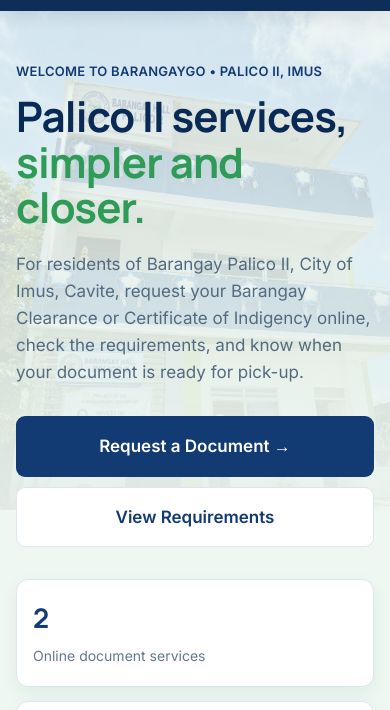
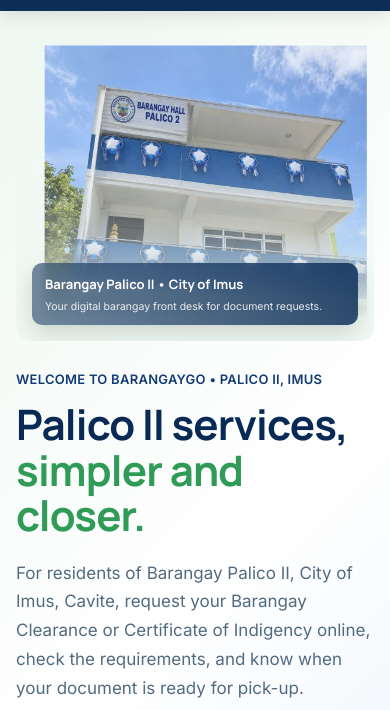
Before and after one commit to Aquisap13/BArangayGO, a plain HTML site: page index.html in a window 390 px wide. Shown: the part 63-773 px from the top of the page. Drawn offline with Linux system fonts and the light colour scheme.

Commit message:
Update index.html

```diff
--- a/index.html
+++ b/index.html
@@ -69,7 +69,6 @@
 .login:hover{background:#fff;color:var(--navy)}
 .menu{display:none;background:transparent;border:1px solid rgba(255,255,255,.4);color:#fff;border-radius:7px;padding:8px 10px}
 
-/* HERO */
 .hero{
   position:relative;overflow:hidden;
   background:linear-gradient(135deg,#EEF7F1 0%,#fff 47%,#EEF4FB 78%,#FFF8E4 100%);
@@ -98,7 +97,6 @@
 .stat strong{display:block;font-family:'Manrope';font-size:19px;color:var(--navy)}
 .stat span{font-size:9.5px;color:var(--muted)}
 
-/* BUILDING VISUAL */
 .hero-visual{
   min-height:310px;border-radius:14px;overflow:hidden;position:relative;
   background:linear-gradient(180deg,#9ed3ef 0%,#dff3ff 55%,#8ec67b 56%,#5e9d59 100%);
@@ -138,11 +136,9 @@
 }
 .visual-caption strong{display:block;font-size:12px}.visual-caption span{opacity:.8}
 
-/* WAVE */
 .wave{height:55px;overflow:hidden;background:var(--bg)}
 .wave svg{width:100%;height:100%;display:block}
 
-/* QUICK ACCESS */
 .quick-section{margin-top:-34px;position:relative;z-index:3}
 .quick-grid{display:grid;grid-template-columns:1fr 1fr 1fr;gap:14px}
 .quick-card{
@@ -154,21 +150,18 @@
 .quick-card span{font-size:10px;color:var(--muted)}
 .quick-card:hover{transform:translateY(-2px);transition:.2s}
 
-
 .location-strip{margin-top:14px;background:linear-gradient(90deg,#fff 0%,#fffaf0 100%);border:1px solid #E7D9A8;border-left:5px solid var(--yellow);border-radius:10px;padding:10px 14px;display:flex;align-items:center;gap:10px;box-shadow:0 5px 16px rgba(24,58,91,.06)}
 .location-strip .location-dot{color:var(--green);font-size:15px}
 .location-strip strong{display:block;font-size:11px;color:var(--navy)}
 .location-strip span{display:block;font-size:9.5px;color:var(--muted)}
 .location-strip>b{margin-left:auto;font-size:10px;letter-spacing:1.5px;color:var(--navy);background:#EAF2FB;padding:6px 9px;border-radius:6px}
 
-/* SECTION */
 section.content{padding:72px 0}
 .section-head{display:flex;align-items:end;justify-content:space-between;gap:20px;margin-bottom:24px}
 .section-head h2{font-size:27px;color:var(--navy)}
 .section-head p{font-size:12px;color:var(--muted);max-width:560px}
 .view{font-size:11px;color:var(--blue);font-weight:700;white-space:nowrap}
 
-/* SERVICES */
 .services-bg{background:#EAF7EE}
 .service-grid{display:grid;grid-template-columns:1fr 1fr;gap:18px}
 .service-card{
@@ -190,7 +183,6 @@
 .card-action{display:inline-flex;padding:9px 14px;border-radius:6px;background:var(--navy);color:#fff;font-size:11px;font-weight:700}
 .card-action:hover{background:var(--green)}
 
-/* ANNOUNCEMENTS */
 .announce-grid{display:grid;grid-template-columns:1.4fr .9fr;gap:18px}
 .announcement-list,.info-box{background:#fff;border:1px solid var(--line);border-radius:12px;box-shadow:0 7px 22px rgba(24,58,91,.05)}
 .announcement{
@@ -202,7 +194,6 @@
 .announcement h4{font-size:12px;color:var(--navy)}.announcement p{font-size:10px;color:var(--muted);margin-top:3px}
 .read{font-size:9px;color:var(--blue);font-weight:700}
 
-/* REQUIREMENTS */
 .req-grid{display:grid;grid-template-columns:1fr 1fr;gap:18px}
 .req-card{background:#fff;border:1px solid var(--line);border-radius:12px;padding:21px}
 .req-head{display:flex;align-items:center;gap:11px;padding-bottom:14px;border-bottom:1px solid var(--line)}
@@ -214,7 +205,6 @@
 .req-card li:before{content:"•";position:absolute;left:3px;color:var(--green);font-size:16px}
 .note{margin-top:13px;padding:10px 11px;background:#fff9e9;border-radius:7px;font-size:10px;color:#7c652a}
 
-/* REQUEST FORM */
 .services-bg{background:#e3f0e8}
 #documents{background:#edf3f0 !important}
 .request-process{background:#dfeae5;border:1px solid #c3d4ca;border-radius:18px;padding:20px;box-shadow:0 12px 30px rgba(24,58,91,.08)}
@@ -282,7 +272,6 @@
 .reference span{font-size:8.5px;color:#62756b}.reference strong{font-size:14px;color:var(--navy);letter-spacing:.6px}
 .success-meta{display:flex;gap:15px;flex-wrap:wrap;margin-top:9px;font-size:9px;color:#5e7067}.success-meta b{color:var(--green)}
 
-/* ABOUT */
 .about{background:#fff;position:relative;overflow:hidden}
 .about:before,.about:after{content:"";position:absolute;border-radius:50%;border:1px solid rgba(66,168,95,.16);pointer-events:none}
 .about:before{width:270px;height:270px;right:-90px;top:-100px}
@@ -295,7 +284,6 @@
 .about-point .icon{width:34px;height:34px;border-radius:8px;background:#fff;display:grid;place-items:center;color:var(--green);font-weight:800}
 .about-point strong{font-size:11px;color:var(--navy);display:block}.about-point span{font-size:9px;color:var(--muted)}
 
-/* CTA + FOOTER */
 .cta{background:linear-gradient(135deg,var(--navy),#14578d);color:#fff;border-radius:14px;padding:31px 34px;display:flex;justify-content:space-between;align-items:center;gap:20px}
 .cta h2{font-size:23px;color:#fff}.cta p{font-size:11px;color:#d5e5f2;margin-top:5px}
 footer{background:#06284e;color:#c7d8e8;padding:48px 0 20px}
@@ -319,7 +307,6 @@
   .form-actions{display:grid;grid-template-columns:1fr 1fr}.submit-btn,.reset-btn{width:100%}
 }
 
-/* MOBILE */
 @media(max-width:900px){
   .nav-links{display:none;position:absolute;left:20px;right:20px;top:65px;background:var(--navy-dark);padding:10px;border-radius:9px;flex-direction:column;align-items:stretch}
   .nav-links.open{display:flex}.nav-links a{padding:12px}.menu{display:block}
@@ -333,9 +320,6 @@
   .read{display:none}.cta{padding:25px;display:block}.cta .btn{margin-top:16px;width:100%}
 }
 
-/* =========================
-   ACCESSIBILITY + FULL SCREEN
-   ========================= */
 html{
   font-size:18px;
   scroll-padding-top:82px;
@@ -354,7 +338,6 @@
   padding-right:40px;
 }
 
-/* Larger navigation */
 .nav{
   min-height:82px;
 }
@@ -386,7 +369,6 @@
   padding:9px 12px;
 }
 
-/* Hero fills the available screen */
 .hero{
   min-height:calc(100vh - 82px);
   display:flex;
@@ -443,7 +425,6 @@
   line-height:1.4;
 }
 
-/* Larger hero visual */
 .hero-visual{
   min-height:500px;
   border-radius:18px;
@@ -462,7 +443,6 @@
   font-size:13px;
 }
 
-/* Quick access */
 .quick-section{
   margin-top:-42px;
 }
@@ -507,7 +487,6 @@
   padding:8px 12px;
 }
 
-/* Sections */
 section.content{
   padding:90px 0;
 }
@@ -526,7 +505,6 @@
   font-size:15px;
 }
 
-/* Services */
 .service-grid,
 .req-grid{
   gap:24px;
@@ -566,7 +544,6 @@
   font-size:15px;
 }
 
-/* Announcements */
 .announce-grid{
   gap:24px;
 }
@@ -610,7 +587,6 @@
   line-height:2;
 }
 
-/* Document request */
 .request-process{
   padding:28px;
   border-radius:20px;
@@ -784,7 +760,6 @@
   font-size:13px;
 }
 
-/* About */
 .about-grid{
   gap:55px;
 }
@@ -818,7 +793,6 @@
   line-height:1.5;
 }
 
-/* CTA + footer */
 .cta{
   border-radius:16px;
   padding:40px;
@@ -851,9 +825,6 @@
   padding-top:22px;
 }
 
-/* =========================
-   TABLET
-   ========================= */
 @media(max-width:1100px){
   .wrap{
     padding-left:28px;
@@ -874,9 +845,6 @@
   }
 }
 
-/* =========================
-   MOBILE
-   ========================= */
 @media(max-width:900px){
   html{
     font-size:17px;
@@ -1065,7 +1033,6 @@
   }
 }
 
-/* Small phones */
 @media(max-width:600px){
   .wrap{
     padding-left:16px;
@@ -1174,67 +1141,70 @@
   }
 }
 
-
-
-/* =========================================================
-   ACTUAL BARANGAY HALL PHOTO + SOFT FADE HERO
-   ========================================================= */
 .hero{
   position:relative;
+  overflow:hidden;
   isolation:isolate;
-  overflow:hidden;
-  background:linear-gradient(135deg,#EEF7F1 0%,#FFFFFF 48%,#EEF4FB 100%);
-}
-
+  background:linear-gradient(135deg,#EEF7F1 0%,#FFFFFF 47%,#EEF4FB 78%,#FFF8E4 100%);
+}
 .hero-grid{
   position:relative;
-  z-index:3;
-}
-
+  z-index:1;
+}
+.hero-copy{
+  position:relative;
+  z-index:5;
+}
 .hero-visual{
   position:relative;
   min-height:500px;
-  margin-left:-150px;
+  margin-left:-420px;
+  margin-right:-120px;
   border-radius:0;
   overflow:hidden;
   background:transparent;
   box-shadow:none;
   z-index:1;
 }
-
 .hero-photo{
   position:absolute;
-  inset:0;
+  top:0;
+  right:0;
+  bottom:0;
+  left:0;
   width:100%;
   height:100%;
   display:block;
   object-fit:cover;
-  object-position:center center;
+  object-position:85% 15%;
+  transform:scale(.88);
+  transform-origin:80% 20%;
   filter:saturate(.96) contrast(.98);
   z-index:1;
 }
-
-/* This is the important part: the photo becomes transparent toward the text. */
 .hero-visual::after{
   content:"";
   position:absolute;
-  inset:0;
+  top:0;
+  left:0;
+  right:0;
+  bottom:0;
   z-index:2;
   pointer-events:none;
   background:
     linear-gradient(90deg,
       rgba(238,247,241,1) 0%,
       rgba(238,247,241,.98) 10%,
-      rgba(238,247,241,.82) 25%,
-      rgba(238,247,241,.42) 43%,
-      rgba(238,247,241,.08) 61%,
-      rgba(238,247,241,0) 78%),
+      rgba(238,247,241,.88) 23%,
+      rgba(238,247,241,.62) 37%,
+      rgba(238,247,241,.30) 51%,
+      rgba(238,247,241,.08) 66%,
+      rgba(238,247,241,0) 82%),
     linear-gradient(180deg,
-      rgba(255,255,255,.06) 0%,
-      rgba(8,42,85,.03) 65%,
-      rgba(8,42,85,.16) 100%);
-}
-
+      rgba(255,255,255,.05) 0%,
+      rgba(8,42,85,.02) 62%,
+      rgba(8,42,85,.13) 100%);
+}
 .photo-caption{
   position:absolute;
   z-index:4;
@@ -1248,13 +1218,11 @@
   backdrop-filter:blur(5px);
   box-shadow:0 8px 22px rgba(0,0,0,.14);
 }
-
 .photo-caption strong{
   display:block;
   font-family:'Manrope',sans-serif;
   font-size:15px;
 }
-
 .photo-caption span{
   display:block;
   margin-top:3px;
@@ -1262,37 +1230,48 @@
   opacity:.88;
   line-height:1.45;
 }
-
-/* Remove the old illustrated building because the real photo is now used. */
 .sun,.cloud,.flag-pole,.flag,.tree,.building{
   display:none !important;
 }
-
 @media(max-width:1100px){
   .hero-visual{
-    margin-left:-80px;
+    margin-left:-250px;
+    margin-right:-70px;
     min-height:420px;
   }
 }
-
 @media(max-width:900px){
+  .hero-grid{
+    z-index:1;
+  }
+  .hero-copy{
+    z-index:5;
+  }
   .hero-visual{
     margin-left:0;
-    min-height:330px;
+    margin-right:0;
+    min-height:300px;
     order:-1;
     border-radius:16px;
-  }
-
+    overflow:hidden;
+  }
+  .hero-photo{
+    object-position:85% 12%;
+    transform:scale(.90);
+    transform-origin:80% 15%;
+  }
   .hero-visual::after{
     background:
       linear-gradient(180deg,
         rgba(238,247,241,0) 0%,
-        rgba(238,247,241,.05) 42%,
-        rgba(238,247,241,.58) 78%,
+        rgba(238,247,241,.03) 35%,
+        rgba(238,247,241,.38) 66%,
+        rgba(238,247,241,.86) 86%,
         rgba(238,247,241,1) 100%),
-      linear-gradient(90deg,rgba(238,247,241,.08),rgba(238,247,241,0));
-  }
-
+      linear-gradient(90deg,
+        rgba(238,247,241,.08),
+        rgba(238,247,241,0));
+  }
   .photo-caption{
     left:16px;
     right:16px;
@@ -1300,146 +1279,27 @@
     max-width:none;
   }
 }
-
 @media(max-width:600px){
   .hero-visual{
-    min-height:255px;
+    min-height:300px;
     border-radius:14px;
   }
-
+  .hero-photo{
+    object-position:85% 10%;
+    transform:scale(.90);
+    transform-origin:80% 15%;
+  }
   .photo-caption{
     padding:11px 13px;
   }
-
   .photo-caption strong{
     font-size:13px;
   }
-
   .photo-caption span{
     font-size:10.5px;
   }
 }
-
 </style>
-<style>
-/* =========================================================
-   FINAL HERO FIX
-   Barangay Hall photo stays BEHIND the text.
-   The photo fades smoothly into the left background.
-   ========================================================= */
-.hero{
-  position:relative !important;
-  isolation:isolate !important;
-  overflow:hidden !important;
-  min-height:calc(100vh - 82px) !important;
-  background:#eef7f1 !important;
-}
-
-.hero::before{
-  content:"";
-  position:absolute;
-  z-index:0;
-  top:0; right:0; bottom:0;
-  width:72%;
-  background:url("images/barangay-hall.jpg") center center / cover no-repeat;
-  -webkit-mask-image:linear-gradient(90deg,transparent 0%,rgba(0,0,0,.10) 10%,rgba(0,0,0,.38) 25%,rgba(0,0,0,.78) 45%,#000 64%);
-  mask-image:linear-gradient(90deg,transparent 0%,rgba(0,0,0,.10) 10%,rgba(0,0,0,.38) 25%,rgba(0,0,0,.78) 45%,#000 64%);
-  pointer-events:none;
-}
-
-.hero::after{
-  content:"";
-  position:absolute;
-  z-index:1;
-  inset:0;
-  background:linear-gradient(90deg,#eef7f1 0%,rgba(238,247,241,.98) 18%,rgba(238,247,241,.78) 34%,rgba(238,247,241,.28) 54%,rgba(238,247,241,0) 75%);
-  pointer-events:none;
-}
-
-.hero-grid{
-  position:relative !important;
-  z-index:5 !important;
-  display:grid !important;
-  grid-template-columns:1fr !important;
-  width:100% !important;
-}
-
-.hero-copy{
-  position:relative !important;
-  z-index:10 !important;
-  width:58% !important;
-  max-width:760px !important;
-  padding:45px 0 !important;
-}
-
-.hero-copy .kicker,
-.hero-copy h1,
-.hero-copy .hero-lead,
-.hero-copy .actions,
-.hero-copy .hero-stats{
-  position:relative !important;
-  z-index:11 !important;
-}
-
-.hero h1{
-  max-width:760px !important;
-}
-
-.hero-lead{
-  max-width:680px !important;
-}
-
-/* Old image box is no longer needed because the photo is a hero background. */
-.hero-visual{
-  display:none !important;
-}
-
-@media(max-width:1100px){
-  .hero::before{width:70%;}
-  .hero-copy{width:62% !important;}
-}
-
-@media(max-width:900px){
-  .hero{
-    min-height:auto !important;
-    padding:45px 0 50px !important;
-  }
-
-  .hero::before{
-    width:100%;
-    height:58%;
-    top:0;
-    left:0;
-    right:0;
-    bottom:auto;
-    opacity:.34;
-    -webkit-mask-image:none;
-    mask-image:none;
-    background-position:center top;
-  }
-
-  .hero::after{
-    background:linear-gradient(180deg,rgba(238,247,241,.12) 0%,rgba(238,247,241,.68) 42%,rgba(238,247,241,.96) 72%,#eef7f1 100%);
-  }
-
-  .hero-copy{
-    width:100% !important;
-    max-width:none !important;
-    padding:30px 0 10px !important;
-  }
-}
-
-@media(max-width:600px){
-  .hero{padding:30px 0 40px !important;}
-  .hero::before{height:52%;opacity:.28;}
-  .hero-copy{padding:20px 0 0 !important;}
-  .hero h1{font-size:42px !important;line-height:1.08 !important;}
-  .hero-lead{font-size:17px !important;line-height:1.6 !important;}
-  .hero .actions{display:grid;grid-template-columns:1fr;gap:10px;}
-  .hero .actions .btn{width:100%;text-align:center;}
-}
-</style>
-
 </head>
 
 <body>
@@ -1726,8 +1586,6 @@
   links.forEach(a=>a.classList.toggle('active',a.getAttribute('href')==='#'+current));
 });
 links.forEach(a=>a.addEventListener('click',()=>document.getElementById('navLinks').classList.remove('open')));
-
-// Document request interactions
 const form=document.getElementById('documentForm');
 const choiceCards=document.querySelectorAll('.choice-card');
 choiceCards.forEach(card=>{
```
